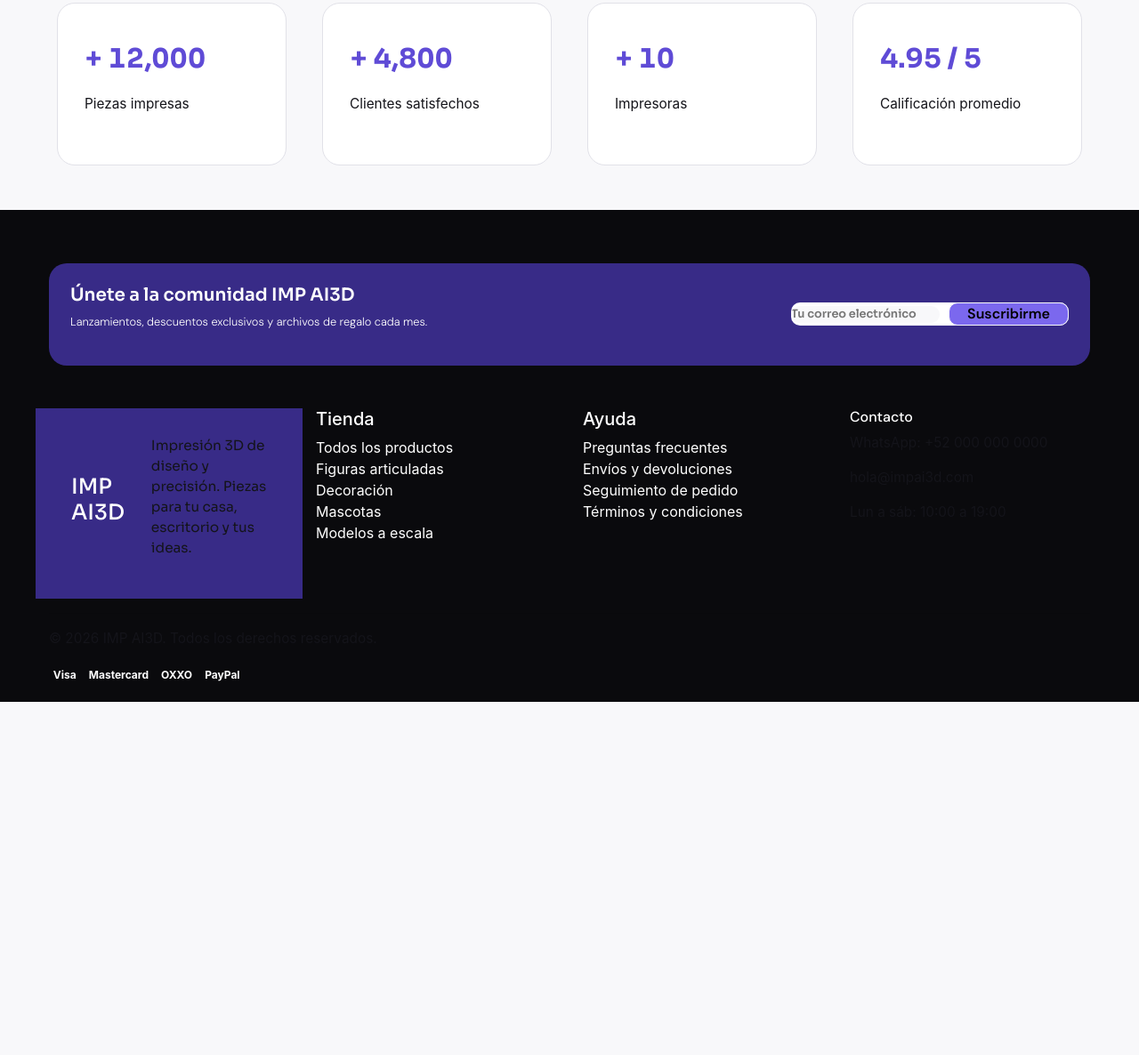
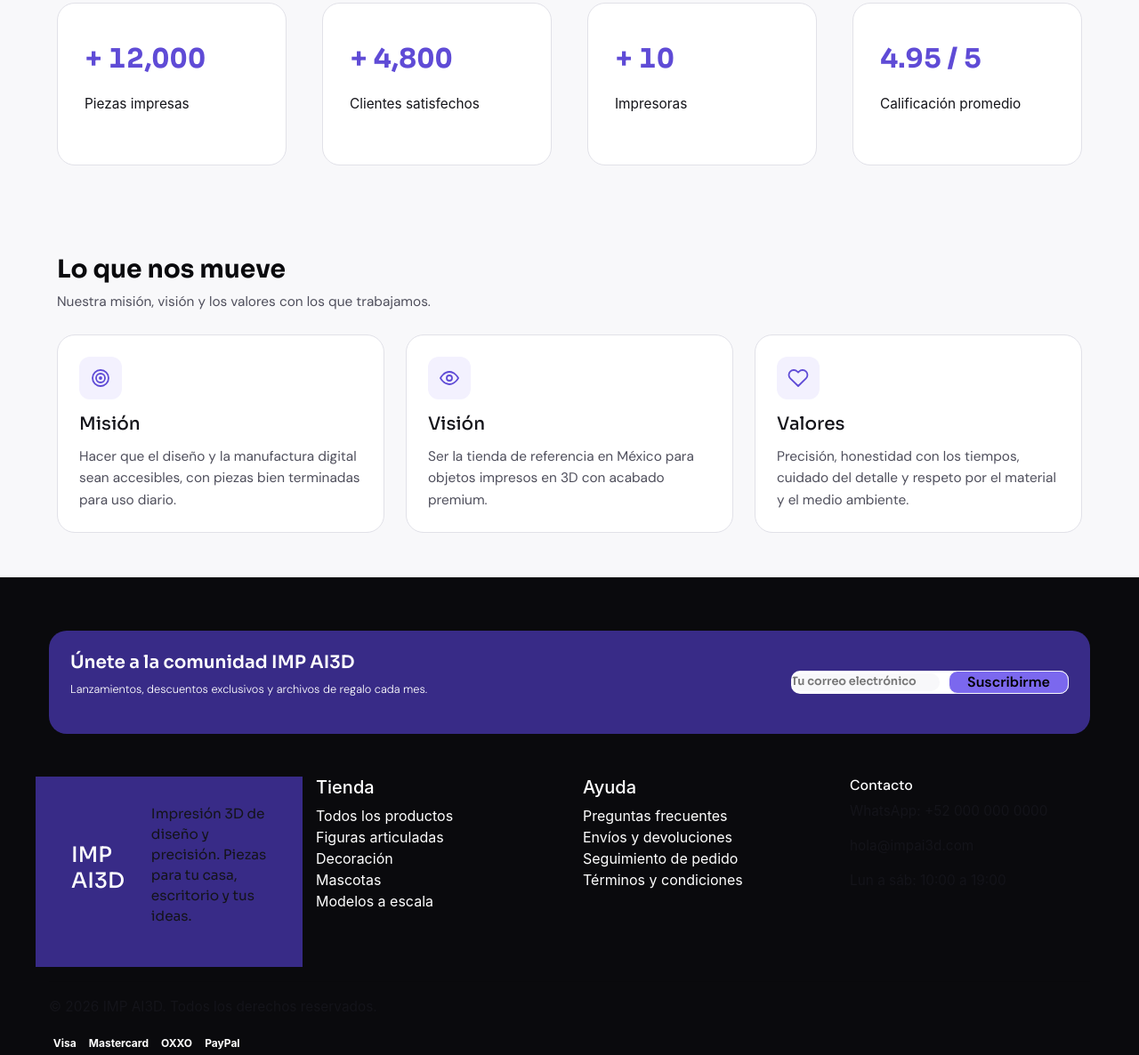
Before and after one commit to DiegoY2do/impal3d, a plain HTML site: page about.html in a window 1280 px wide. Shown: the part 583-1769 px from the top of the page at 89% size. Before the commit the page ends 1372 px from the top, so only its background shows below. Drawn offline with nearby package versions, Linux system fonts and the light colour scheme.

Commit message:
Agrega sección Lo que nos mueve

```diff
--- a/CSS/components/about.css
+++ b/CSS/components/about.css
@@ -79,6 +79,78 @@ text-align: left;
   }
 }
 
+/* Lo que nos mueve */
+.about-values {
+    padding: 50px 0;
+    background: var(--neutro-50);
+    color: var(--neutro-900);
+    font-family: var(--font-body);
+}
+
+.about-values .container-max {
+    margin: 0 auto;
+}
+
+.about-values p {
+    color: var(--neutro-600);
+    line-height: 1.6;
+    margin: 0;
+}
+
+/* Las tres columnas */
+.values-grid {
+    display: grid;
+    grid-template-columns: repeat(3,1fr);
+    gap: 24px;
+    margin-top: 24px;
+}
+
+.value-card h3{
+    font-family: var(--font-heading);
+    font-size: 20px;
+    margin-bottom: 12px;
+}
+
+/* Una columna en celular */
+@media (max-width: 768px) {
+    .values-grid {
+        grid-template-columns: 1fr;
+    }
+}
+
+.value-card {
+    background: var(--neutro-0);
+    border: 1px solid var(--neutro-200);
+    border-radius: 20px;
+    padding: 24px;
+}
+
+.about-values h2 {
+    font-size: 28px;
+    margin-bottom: 8px;
+}
+
+.value-icon {
+    display: flex;
+    justify-content: center;
+    align-items: center;
+    width: 48px;
+    height: 48px;
+    margin-bottom: 16px;
+    border-radius: 12px;
+    background: var(--morado-50);
+    color: var(--morado-600);
+}
+
+.value-icon svg {
+    width: 24px;
+    height: 24px;
+    fill: none;
+    stroke: currentColor;
+    stroke-width: 1.8;
+    stroke-linecap: round;
+    stroke-linejoin: round;
+}
 
 .footer-custom{
     background-color: var(--neutro-950);
--- /dev/null
+++ b/JS/components/aboutvalues.js
@@ -0,0 +1,45 @@
+export function renderAboutValues(){
+    return `
+        <section class="about-values">
+            <div class="container-max">
+                <h2>Lo que nos mueve</h2>
+                <p>Nuestra misión, visión y los valores con los que trabajamos.</p>
+
+                <div class="values-grid">
+                    <article class="value-card">
+                        <span class="value-icon" aria-hidden="true">
+                            <svg viewBox="0 0 24 24">
+                                <circle cx="12" cy="12" r="9"></circle>
+                                <circle cx="12" cy="12" r="5"></circle>
+                                <circle cx="12" cy="12" r="1"></circle>
+                            </svg>
+                        </span>
+                        <h3>Misión</h3>
+                        <p>Hacer que el diseño y la manufactura digital sean accesibles, con piezas bien terminadas para uso diario.</p>
+                    </article>
+
+                    <article class="value-card">
+                        <span class="value-icon" aria-hidden="true">
+                            <svg viewBox="0 0 24 24">
+                                <path d="M2 12s3.5-7 10-7 10 7 10 7-3.5 7-10 7S2 12 2 12Z"></path>
+                                <circle cx="12" cy="12" r="3"></circle>
+                            </svg>
+                        </span>
+                        <h3>Visión</h3>
+                        <p>Ser la tienda de referencia en México para objetos impresos en 3D con acabado premium.</p>
+                    </article>
+
+                    <article class="value-card">
+                        <span class="value-icon" aria-hidden="true">
+                            <svg viewBox="0 0 24 24">
+                                <path d="M20.8 4.6a5.5 5.5 0 0 0-7.8 0L12 5.7l-1.1-1.1a5.5 5.5 0 0 0-7.8 7.8L12 21l8.8-8.6a5.5 5.5 0 0 0 0-7.8Z"></path>
+                            </svg>
+                        </span>
+                        <h3>Valores</h3>
+                        <p>Precisión, honestidad con los tiempos, cuidado del detalle y respeto por el material y el medio ambiente.</p>
+                    </article>
+                </div>
+            </div>
+        </section>
+    `;
+}
--- a/JS/main.js
+++ b/JS/main.js
@@ -1,7 +1,8 @@
+import { renderFooter } from './components/footer.js';
+import { renderAboutValues } from './components/aboutvalues.js';
 import { renderNavbar } from './components/header.js';
 import { renderAboutHero } from './components/abouthero.js';
 import { renderStatics, initStatics } from './components/statistics.js';
-import {renderFooter } from './components/footer.js';
 
 const header = document.querySelector('#header');
 header.innerHTML = renderNavbar();
@@ -12,7 +13,9 @@ abouthero.innerHTML = renderAboutHero();
 const statistics = document.querySelector('#statistics');
 statistics.innerHTML = renderStatics();
 initStatics();
-abouthero.innerHTML=renderAboutHero();
 
-const footer =document.querySelector('#footer');
-footer.innerHTML=renderFooter();
+const aboutvalues = document.querySelector('#aboutvalues');
+aboutvalues.innerHTML = renderAboutValues();
+
+const footer = document.querySelector('#footer');
+footer.innerHTML = renderFooter();
--- a/about.html
+++ b/about.html
@@ -15,6 +15,7 @@
     <main>
         <div id="abouthero"></div>
         <div id="statistics"></div>
+        <div id="aboutvalues"></div>
     </main>
 
     <footer id="footer"></footer>
```
